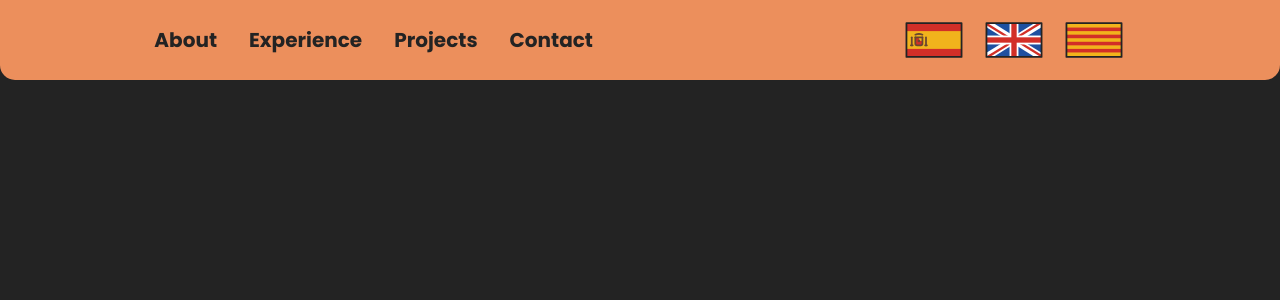
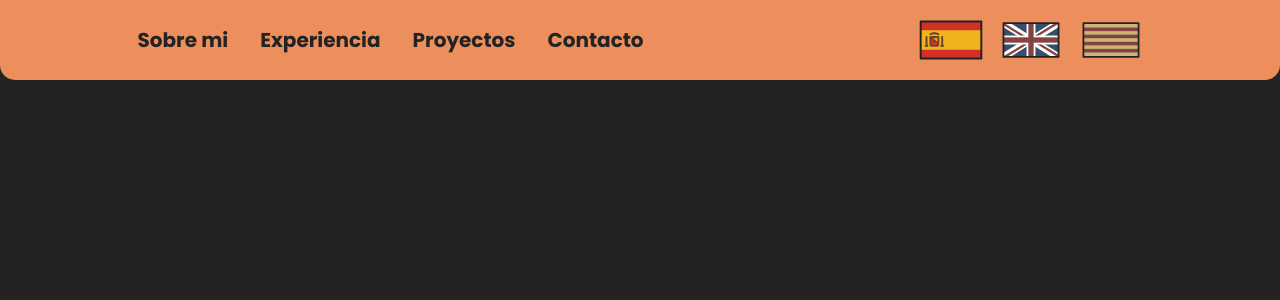
Before and after one commit to oriioll/portfolio, a Vue app: page / in a window 1280 px wide. Shown: the top 300 px of the page. Built offline with nearby package versions, Linux system fonts and the light colour scheme.

Commit message:
feat: add i18n plugin to vue to handle languages(es, en, cat).  Design funcion changeLang(string) in HeaderLanguages.vue component to change the language of the app with the controllers (flag svg buttons)

```diff
--- a/index.html
+++ b/index.html
@@ -1,10 +1,10 @@
 <!doctype html>
-<html lang="en">
+<html lang="es">
   <head>
     <meta charset="UTF-8" />
     <link rel="icon" type="image/svg+xml" href="/vite.svg" />
     <meta name="viewport" content="width=device-width, initial-scale=1.0" />
-    <title>portfolio</title>
+    <title>Oriol Plazas León - Portfolio</title>
   </head>
   <body>
     <div id="app"></div>
--- a/package.json
+++ b/package.json
@@ -9,7 +9,8 @@
     "preview": "vite preview"
   },
   "dependencies": {
-    "vue": "^3.5.25"
+    "vue": "^3.5.25",
+    "vue-i18n": "^10.0.8"
   },
   "devDependencies": {
     "@types/node": "^24.10.1",
--- a/src/components/header/HeaderLanguages.vue
+++ b/src/components/header/HeaderLanguages.vue
@@ -1,10 +1,26 @@
 <script setup lang="ts">
+import {ref} from 'vue';
+//Importing i18n objects
+import { useI18n } from 'vue-i18n'
+const { locale } = useI18n()
+
+/**
+ * Function that changes the language of the app by changing the locale variable of i18n json object
+ * @param lang The code of the language you want the text to be
+ * @author Oriol Plazas León
+ * @since 27/02/2026
+ * @see useI18n()
+ */
+function changeLang(lang: string) {
+    locale.value = lang;
+}
 
 </script>
 <template>
     <aside>
         <!--SPAIN FLAG SVG-->
-        <svg class="emoji" viewBox="0 0 72 72" xmlns="http://www.w3.org/2000/svg">
+        <!--Classes: 'emoji' and 'active' if locale (current lang value) is 'es-ES'-->
+        <svg @click="changeLang('es-ES')" :class="['emoji', { 'active': locale === 'es-ES' }]" viewBox="0 0 72 72" xmlns="http://www.w3.org/2000/svg">
             <g id="color">
                 <rect x="5" y="17" width="62" height="38" fill="#f1b31c" />
                 <path fill="#d22f27" d="M23,33v7a2.0059,2.0059,0,0,1-2,2H17a2.0059,2.0059,0,0,1-2-2V33" />
@@ -38,7 +54,8 @@
         </svg>
 
         <!--UK FLAG SVG-->
-        <svg class="emoji" viewBox="0 0 72 72" xmlns="http://www.w3.org/2000/svg">
+        <!--Classes: 'emoji' and 'active' if locale (current lang value) is 'en-US'-->
+        <svg @click="changeLang('en-US')" :class="['emoji', { 'active': locale === 'en-US' }]" viewBox="0 0 72 72" xmlns="http://www.w3.org/2000/svg">
             <g id="color">
                 <rect x="5" y="17" width="62" height="38" fill="#1e50a0" />
                 <g>
@@ -63,7 +80,8 @@
         </svg>
 
         <!--CATALONIA FLAG SVG-->
-        <svg class="emoji" viewBox="0 0 72 72" xmlns="http://www.w3.org/2000/svg">
+        <!--Classes: 'emoji' and 'active' if locale (current lang value) is 'ca-ES'-->
+        <svg @click="changeLang('cat-ES')" :class="['emoji', { 'active': locale === 'cat-ES' }]" viewBox="0 0 72 72" xmlns="http://www.w3.org/2000/svg">
             <g id="color">
                 <rect x="5" y="17" width="62" height="38" fill="#f1b31c" />
                 <rect x="5" y="22" width="62" height="4" fill="#d22f27" />
@@ -94,11 +112,14 @@ aside {
     width: 4rem;
     height: auto;
     cursor: pointer;
+    filter: grayscale(0.6);
     transition: all .3s ease-in-out;
 }
 
-.emoji:hover {
-    transform: scale(1.075);
+.active, .emoji:hover {
+    filter: grayscale(0);
+    transform: scale(1.1);
+    transition: all .3s ease-in-out;
 }
 
 /*MEDIA QUERIES - Responsive*/
--- a/src/components/header/HeaderNav.vue
+++ b/src/components/header/HeaderNav.vue
@@ -1,12 +1,15 @@
 <script setup lang="ts">
+//Importing i18n objects
+import { useI18n } from 'vue-i18n';
+const { t } = useI18n();
 </script>
 <template>
     <nav>
         <ul>
-            <li><a href="#me">About</a></li>
-            <li><a href="#experience">Experience</a></li>
-            <li><a href="#projects">Projects</a></li>
-            <li><a id="cta" href="#contact">Contact</a></li>
+            <li><a href="#me">{{ t('nav.about') }}</a></li>
+            <li><a href="#experience">{{ t('nav.experience') }}</a></li>
+            <li><a href="#projects">{{ t('nav.projects') }}</a></li>
+            <li><a id="cta" href="#contact">{{ t('nav.contact') }}</a></li>
         </ul>
     </nav>
 </template>
--- a/src/main.ts
+++ b/src/main.ts
@@ -1,5 +1,41 @@
 import { createApp } from 'vue'
 import './styles/root.css'
 import App from './App.vue'
+import { createI18n, type I18n } from 'vue-i18n';
 
-createApp(App).mount('#app')
+//Add i8n plugin and object with translations
+const i18n: I18n = createI18n({
+    legacy: false,
+    locale: 'es-ES',
+    fallbackLocale: 'es-ES',
+    messages: {
+        'es-ES': {
+            nav: {
+                about: 'Sobre mi',
+                experience: 'Experiencia',
+                projects: 'Proyectos',
+                contact: 'Contacto'
+            }
+        },
+        'en-US': {
+            nav: {
+                about: 'About me',
+                experience: 'Experience',
+                projects: 'Projects',
+                contact: 'Contact'
+            }
+        },
+        'cat-ES': {
+            nav: {
+                about: 'Sobre mi',
+                experience: 'Experiència',
+                projects: 'Projectes',
+                contact: 'Contacte'
+            }
+        }
+    }
+});
+const app = createApp(App);
+app.use(i18n);
+
+app.mount('#app');
```
Also changed, not shown: 1 other file (tests, documents, lock files or other folders).
